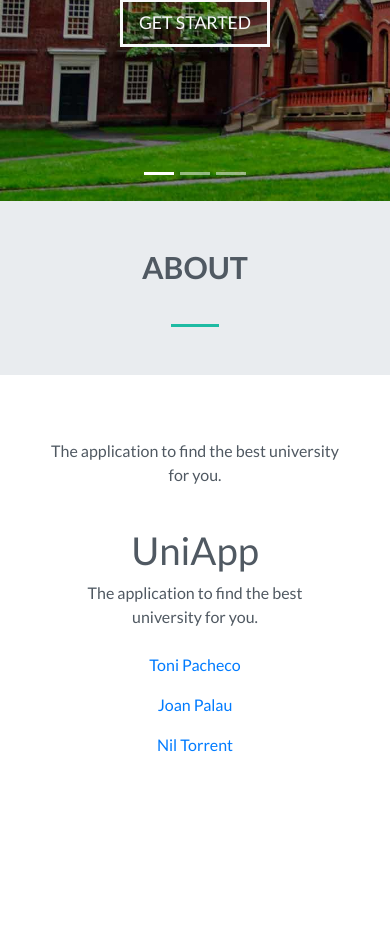
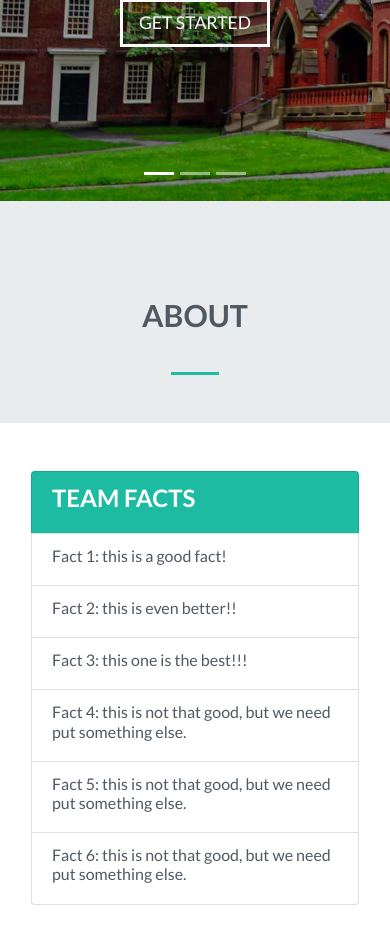
Before and after one commit to JoanPalau/UniversityApp3.0, a Django app: page / in a window 390 px wide. Shown: the part 643-1577 px from the top of the page. Before the commit the page ends 1395 px from the top, so only its background shows below. Run offline with Django 3.2, Linux system fonts and the light colour scheme; some libraries are stand-ins or nearby versions.

Commit message:
First implementation of about section.

```diff
--- a/assets/style.css
+++ b/assets/style.css
@@ -77,7 +77,8 @@
 
 .jumbotron-about {
     border-radius: 0;
-    padding: 3rem 0 2rem;
+    /*padding: 3rem 0 2rem;*/
+    padding: 6rem 0 2rem;
 }
 
 h3.heading {
@@ -92,6 +93,29 @@ h3.heading {
     height: .2rem;
     background-color: #1EBBA3;
     margin: 0 auto 1rem;
+}
+
+.title-group-item {
+    background-color: #1EBBA3;
+}
+
+.title-item {
+    color: white;
+    font-size: 1.5rem;
+    font-weight:700;
+    text-transform: uppercase;
+}
+
+.container-about {
+    margin-top: 2rem;
+    margin-bottom: 10rem;
+}
+
+.img-team {
+    border: 1px solid #ddd;
+    border-radius: 4px;
+    padding: 5px;
+    width: 150px;
 }
 
 /*============= OTHER SECTION =============*/
--- a/univoting/templates/univoting/home.html
+++ b/univoting/templates/univoting/home.html
@@ -60,10 +60,46 @@
         <div class="heading-underline"></div>
     </div>
 
-    <div class="narrow text-center">
-        <p class=""lead>The application to find the best university for you.</p>
+    <div class="container container-about">
+        <div class="row">
+            <div class="col-md-6">
+                <!--
+                <div class="header-content-right">
+                    <h3>Wo we are</h3>
+                </div>
+                -->
+                <lu class="list-group">
+                    <li class="list-group-item title-group-item">
+                        <h6 class="title-item">Team Facts</h6>
+                    </li>
+                    <li class="list-group-item">
+                        <h6>Fact 1: this is a good fact!</h6>
+                    </li>
+                    <li class="list-group-item">
+                        <h6>Fact 2: this is even better!!</h6>
+                    </li>
+                    <li class="list-group-item">
+                        <h6>Fact 3: this one is the best!!!</h6>
+                    </li>
+                    <li class="list-group-item">
+                        <h6>Fact 4: this is not that good, but we need put something else.</h6>
+                    </li>
+                    <li class="list-group-item">
+                        <h6>Fact 5: this is not that good, but we need put something else.</h6>
+                    </li>
+                    <li class="list-group-item">
+                        <h6>Fact 6: this is not that good, but we need put something else.</h6>
+                    </li>
+                </lu>
+            </div>
+
+             <div class="col-md-6">
+                 <div class="header-content-left">
+                     <img class="img-team" src="{%  static 'team.jpg'  %}" alt="The UniApp Team" style="width: 95%;">
+                </div>
+            </div>
+        </div>
     </div>
-
     <!-- END ABOUT SECTION -->
 
     {% include "univoting/footer.html" %}
```
